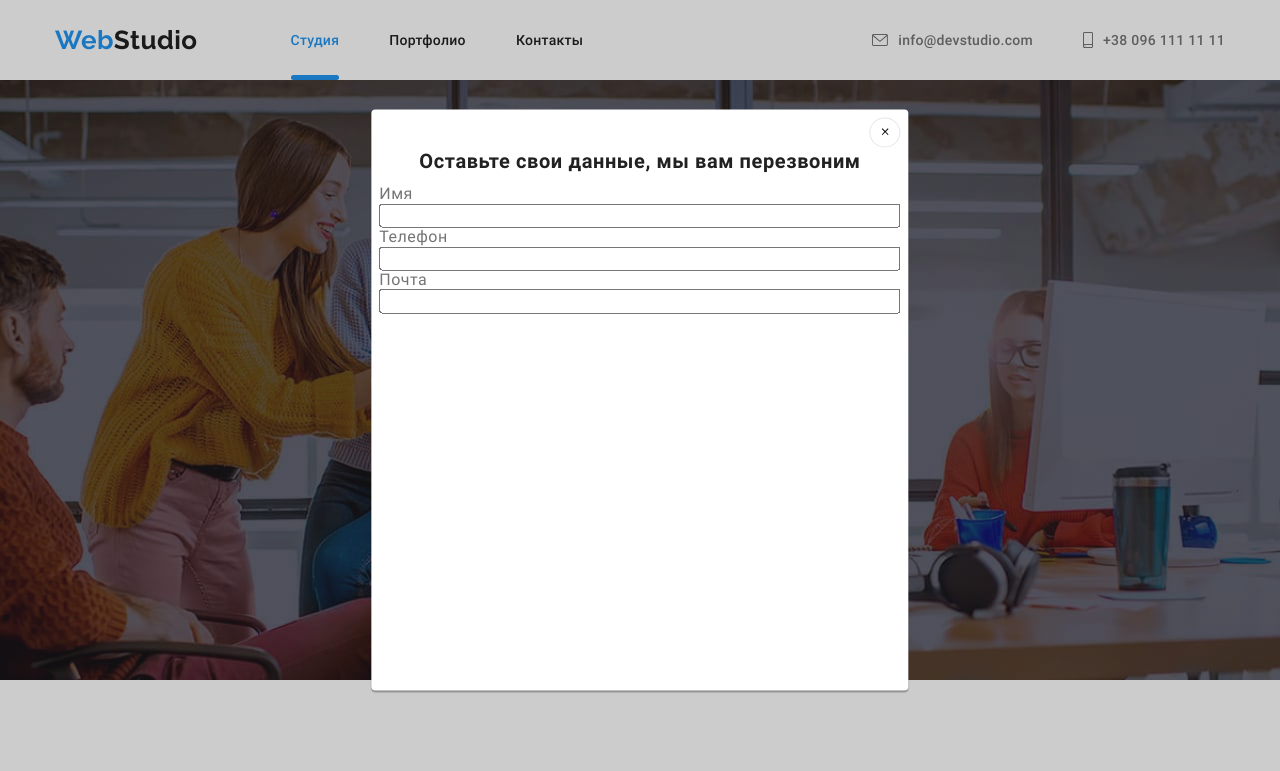
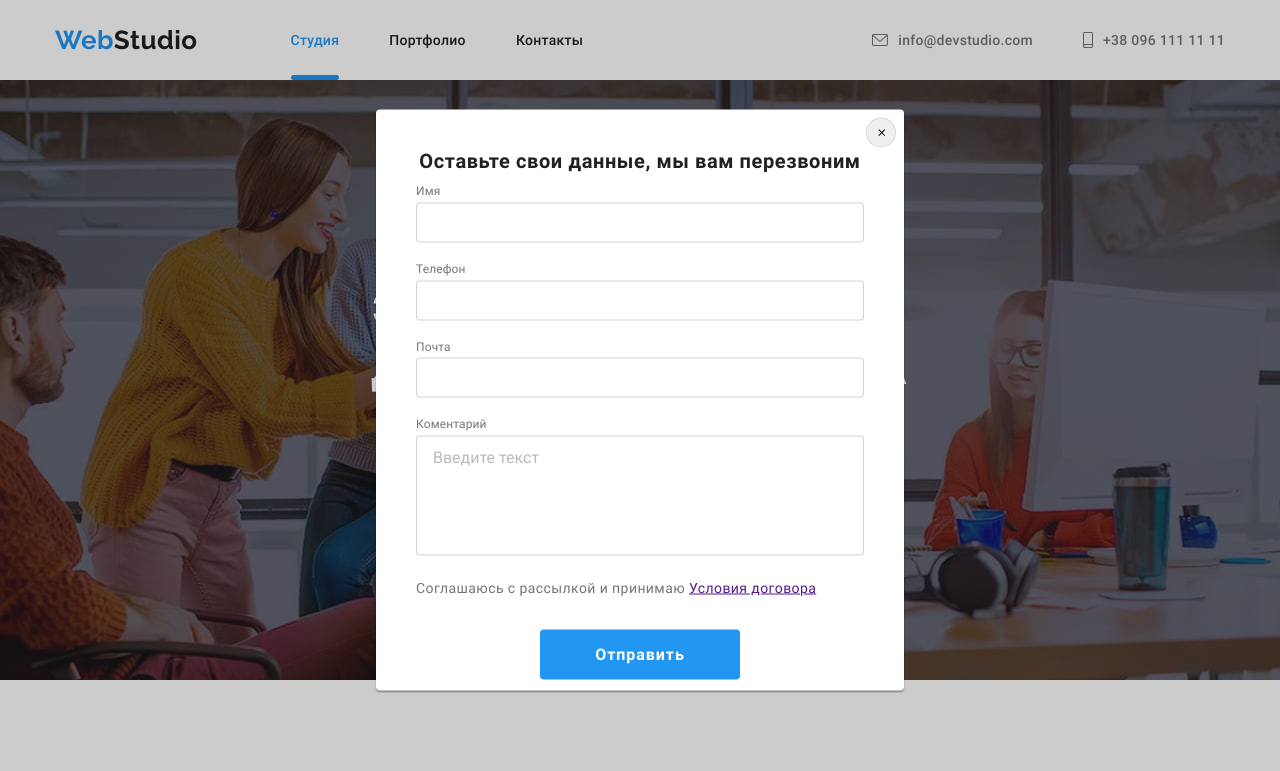
Before and after one commit to uaMonterey/goit-markup-hw-06, a plain HTML site: page index.html in a window 1280 px wide. Both pictures are taken after a click on the button "Заказать услугу". Shown: the top 771 px of the page. Drawn offline with nearby package versions, Linux system fonts and the light colour scheme.

Commit message:
added form styles

```diff
--- a/css/common.css
+++ b/css/common.css
@@ -104,7 +104,8 @@ img {
 h1,
 h2,
 h3,
-p {
+p,
+b {
   margin: 0;
 }
 
--- a/css/main.css
+++ b/css/main.css
@@ -57,6 +57,12 @@
   text-decoration: none;
   color: var(--white);
   transition: 250ms var(--timing-function);
+}
+
+.button:hover,
+.button:focus {
+  color: var(--title-text-color);
+  background: var(--white);
 }
 
 /* Стилизация секции Особенности  */
@@ -283,15 +289,13 @@
   position: absolute;
   top: 50%;
   left: 50%;
-  text-align: right;
-  padding: 8px;
 
   background: var(--white);
   box-shadow: 0px 1px 3px rgba(0, 0, 0, 0.12), 0px 1px 1px rgba(0, 0, 0, 0.14), 0px 2px 1px rgba(0, 0, 0, 0.2);
   border-radius: 4px;
 
-  min-width: 528px;
-  min-height: 581px;
+  width: 528px;
+  height: 581px;
 
   transform: scale(1) translate(-50%, -50%);
   transition: transform 250ms var(--timing-function);
@@ -302,8 +306,16 @@
 }
 
 .modal-btn {
-  padding: 5px 9px;
-  background: transparent;
+  position: absolute;
+  top: 8px;
+  right: 8px;
+
+  display: flex;
+  justify-content: center;
+  align-items: center;
+
+  width: 30px;
+  height: 30px;
   border: 1px solid rgba(0, 0, 0, 0.1);
   border-radius: 50%;
   cursor: pointer;
@@ -320,26 +332,76 @@
 }
 
 .modal-title {
-  margin-left: 40px;
-  margin-top: 2px;
-  margin-right: 40px;
-  margin-bottom: 12px;
+  display: inherit;
+  width: 448px;
+  margin: 40px 40px 12px 40px;
 
   font-weight: bold;
   font-size: 20px;
   line-height: 1.15;
   text-align: center;
   letter-spacing: 0.03em;
-
   color: #212121;
 }
 
 .form {
+  margin: 0px 40px 40px 40px;
+}
+
+.form-field {
   display: flex;
   flex-direction: column;
-
-  text-align: left;
+  margin-bottom: 20px;
+}
+.form-field label {
+  margin-bottom: 4px;
+  font-size: 12px;
+  letter-spacing: 0.01em;
+  color: var(--main-text-color);
 }
 
+.form input {
+  width: 100%;
+  height: 40px;
+  /* margin: 0; */
+  padding: 12px 0px 12px 42px;
+  border: 1px solid rgba(33, 33, 33, 0.2);
+  border-radius: 4px;
+  transition: border-color 250ms var(--timing-function);
+}
+
+textarea {
+  resize: none;
+
+  width: 100%;
+  height: 120px;
+  /* margin: 0; */
+  padding: 12px 16px;
+
+  border: 1px solid rgba(33, 33, 33, 0.2);
+  border-radius: 4px;
+}
+textarea::placeholder {
+  color: rgba(117, 117, 117, 0.5);
+}
+
+.btn-sub.button {
+  display: block;
+  margin-left: auto;
+  margin-right: auto;
+  padding: 10px 55px;
+}
+
+.form .rules {
+  margin: 0;
+  padding-bottom: 30px;
+  font-size: 14px;
+  line-height: 24px;
+  /* identical to box height, or 171% */
+
+  letter-spacing: 0.03em;
+
+  color: #757575;
+}
 /* Стилизация подвала
    находится в common.css  */
--- a/index.html
+++ b/index.html
@@ -544,15 +544,30 @@
             <use href="./img-hw-4/sprite.svg#icon-close"></use>
           </svg>
         </button>
-        <h2 class="modal-title">Оставьте свои данные, мы вам перезвоним</h2>
-        <div class="form">
-          <label for="name">Имя</label>
-          <input type="text" id="name" />
-          <label for="tel">Телефон</label>
-          <input type="tel" id="tel" />
-          <label for="mail">Почта</label>
-          <input type="email" id="mail" />
-        </div>
+        <b class="modal-title">Оставьте свои данные, мы вам перезвоним</b>
+        <form class="form">
+          <div class="form-field">
+            <label for="name">Имя</label>
+            <input class="form-input" type="text" name="name" id="name" required pattern="^[А-Яа-яЁё\s]+$" />
+          </div>
+          <div class="form-field">
+            <label for="tel">Телефон</label>
+            <input class="form-input" type="tel" name="tel" id="tel" required />
+          </div>
+          <div class="form-field">
+            <label for="mail">Почта</label>
+            <input class="form-input" type="email" name="mail" id="mail" required />
+          </div>
+          <div class="form-field">
+            <label for="comment">Коментарий</label>
+            <textarea name="comment" id="comment" placeholder="Введите текст"></textarea>
+          </div>
+          <p class="rules">
+            Соглашаюсь с рассылкой и принимаю
+            <a class="link-rules" href="">Условия договора</a>
+          </p>
+          <button class="btn-sub button" type="submit">Отправить</button>
+        </form>
       </div>
     </div>
     <!--MODAL WINDOW + OVERLAY END-->
```
